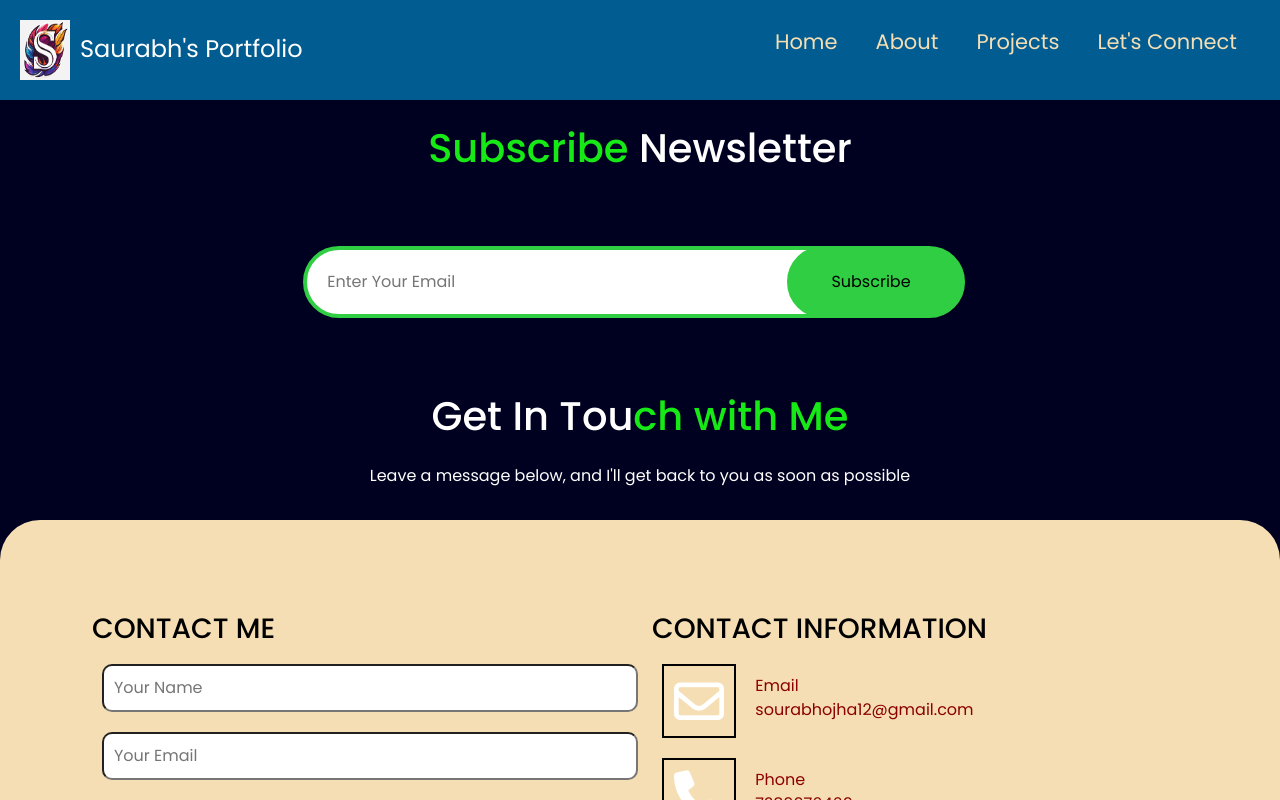
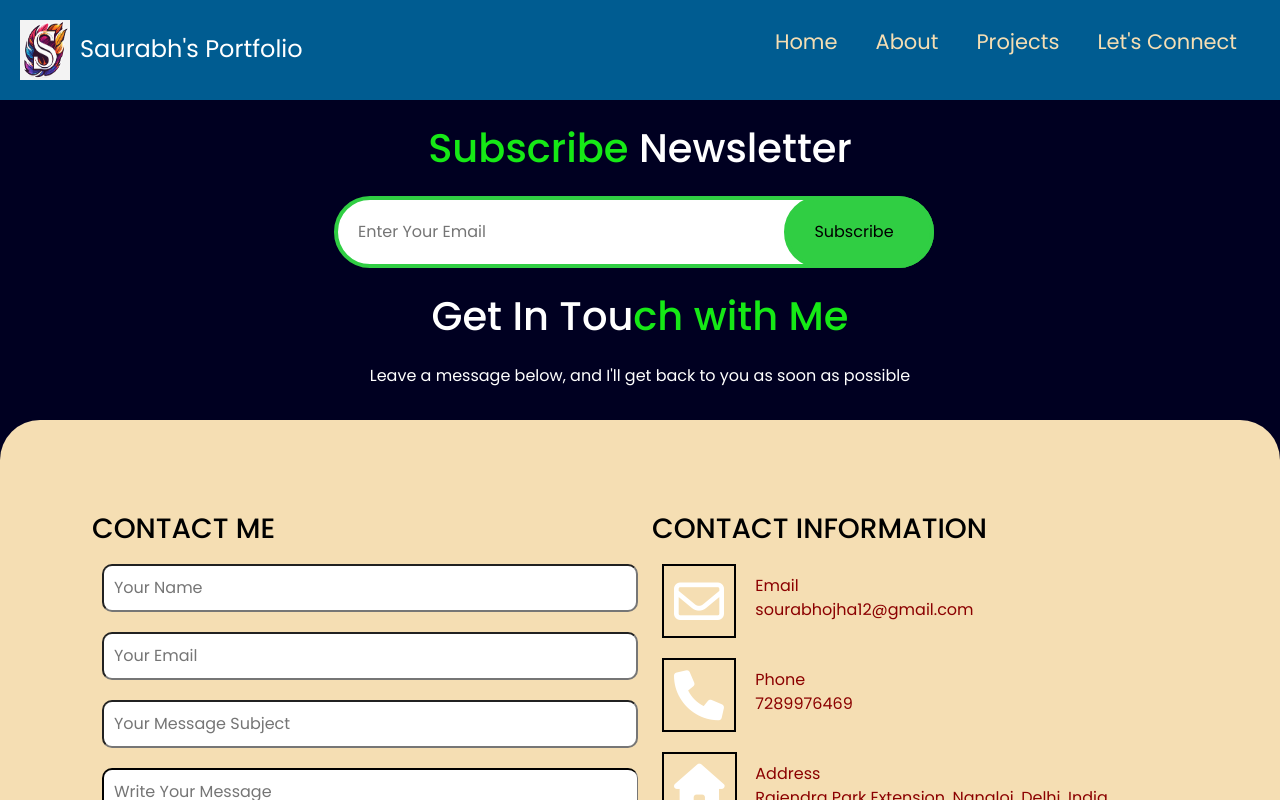
Before and after one commit to saurabh-ojha-dev/saurabh-portfolio-creative, a React (Create React App) app: page /contactme in a window 1280 px wide. Shown: the top 800 px of the page. Built offline with nearby package versions, Linux system fonts and the light colour scheme; a web font is replaced by a local one.

Commit message:
Update App.css

```diff
--- a/src/App.css
+++ b/src/App.css
@@ -671,3 +671,24 @@ span.contact-me-heading-green {
 section.secondSection {
   box-sizing: unset;
 }
+
+form.form.mobile-subscribe {
+  text-align: center;
+    position: relative;
+    width: 600px;
+    margin: 0 auto;
+    flex-shrink: initial;
+    padding: 0;
+}
+input.contact-me-subscribe {
+  margin: 0;
+  width: 100%;
+  padding-right: 160px;
+}
+button.contact-me-button {
+  position: absolute;
+  right: 0;
+  top: 0;
+  width: 150px;
+  margin: 0;
+}
```
